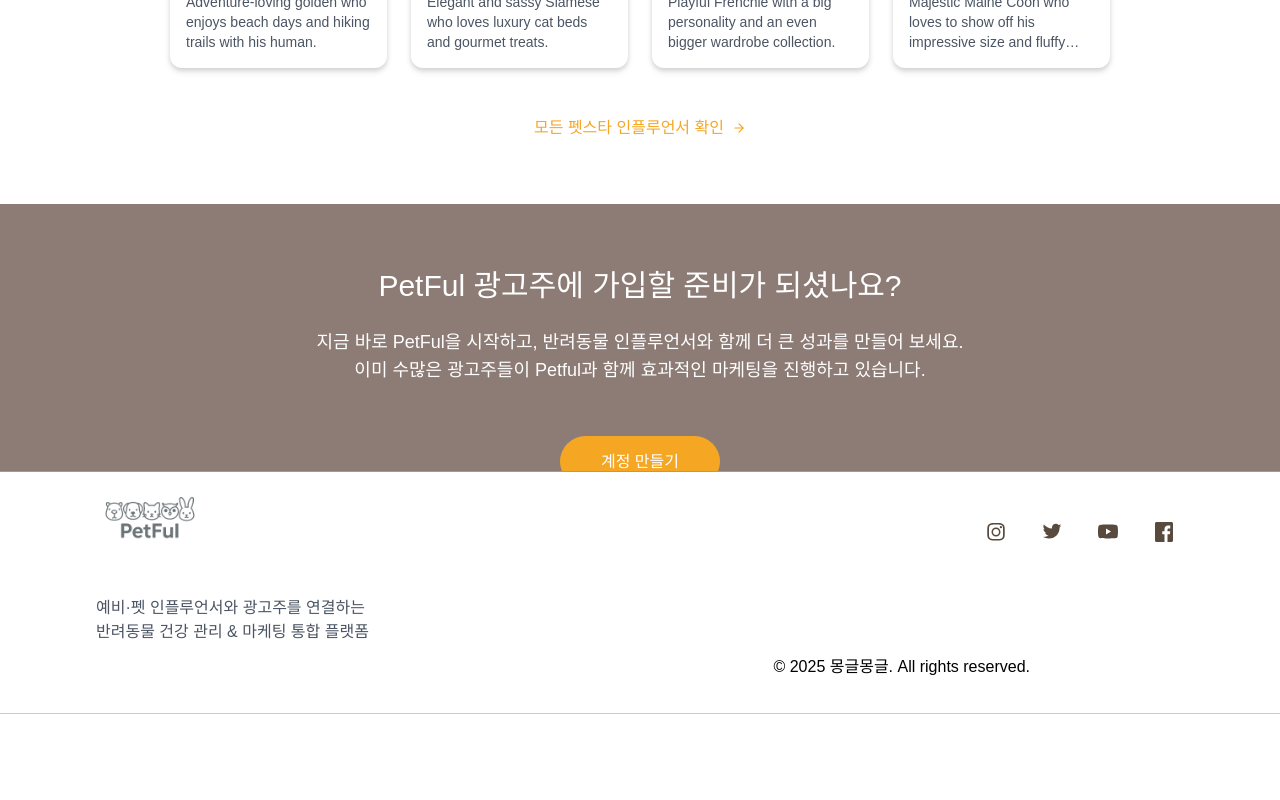
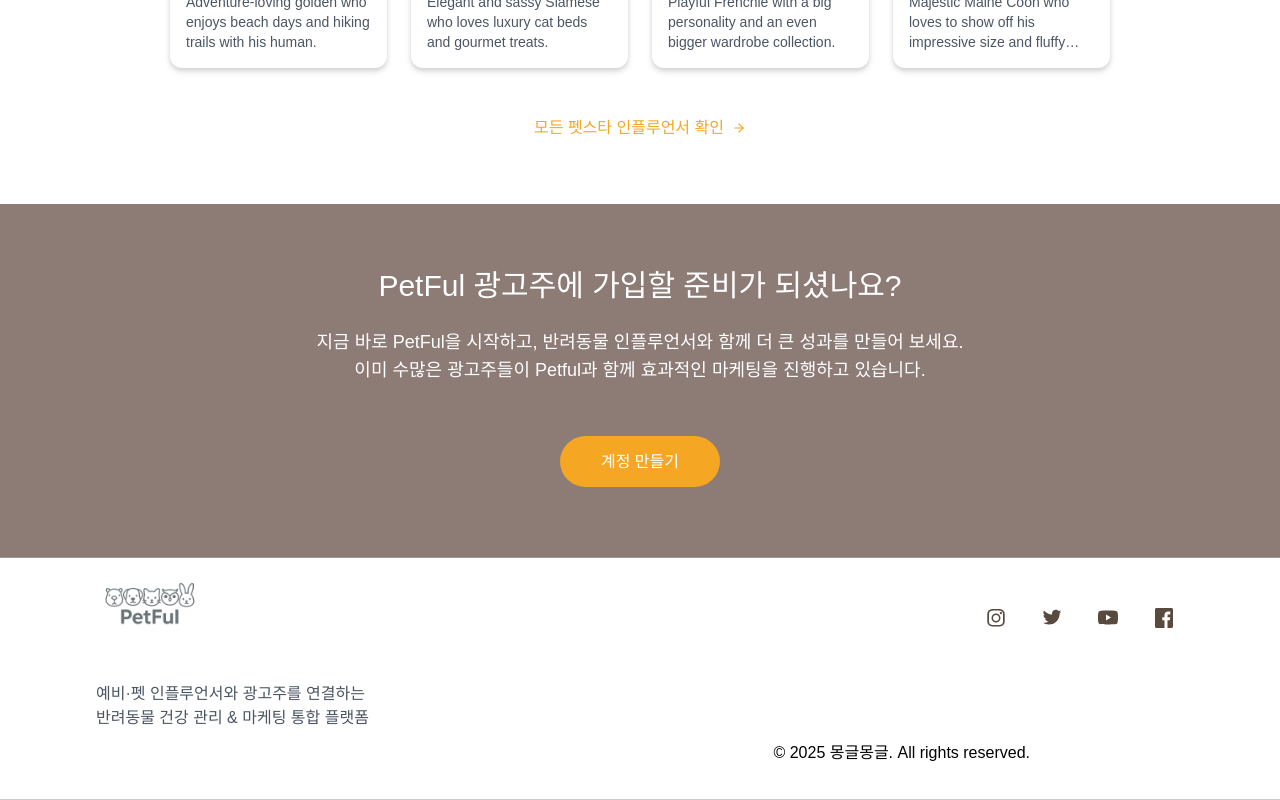
Before and after one commit to backend20250319/BE09-Final-3team-FE, a Next.js app: page /advertiser in a window 1280 px wide. Shown: the part 5659-6459 px from the top of the page. Before the commit the page ends 6373 px from the top, so only its background shows below. Built offline with nearby package versions, Linux system fonts and the light colour scheme; a web font is replaced by a local one.

Commit message:
fix: 광고주 메인화면 수정

```diff
--- a/src/app/advertiser/layout.jsx
+++ b/src/app/advertiser/layout.jsx
@@ -19,6 +19,7 @@
 
   return (
     <>
+      <Header />
       <div className={styles.container}>
         <Sidebar />
         {children}
--- a/src/app/advertiser/styles/CTASection.module.css
+++ b/src/app/advertiser/styles/CTASection.module.css
@@ -1,6 +1,7 @@
 .cta {
   background: #8d7b75;
   padding: 64px 0;
+  padding-bottom: 150px;
 }
 
 .container {
```
